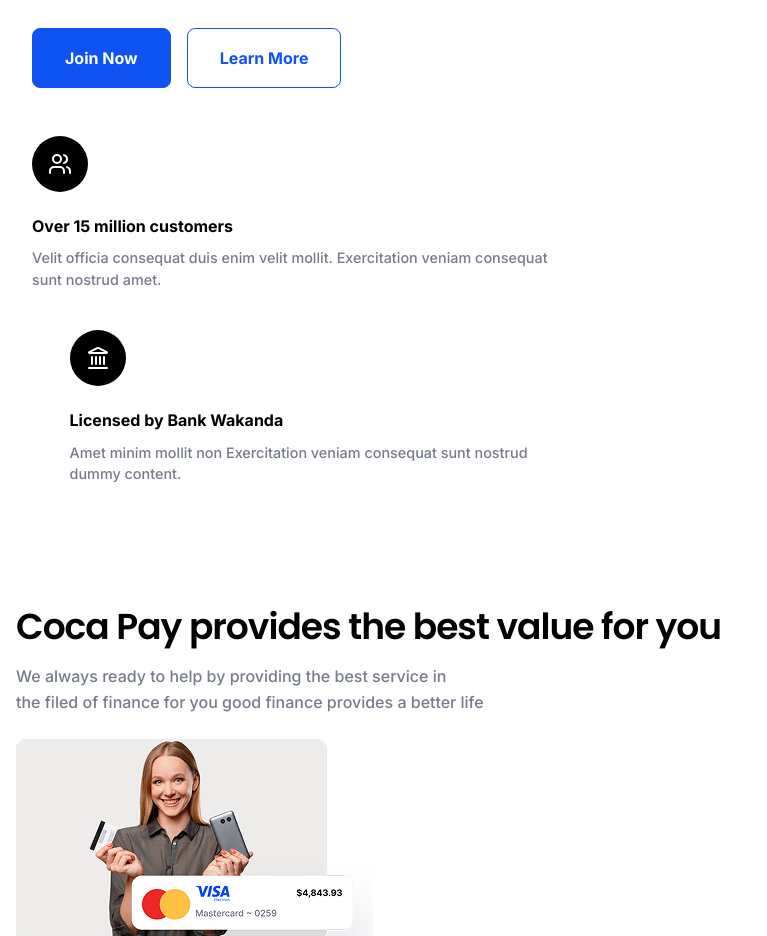
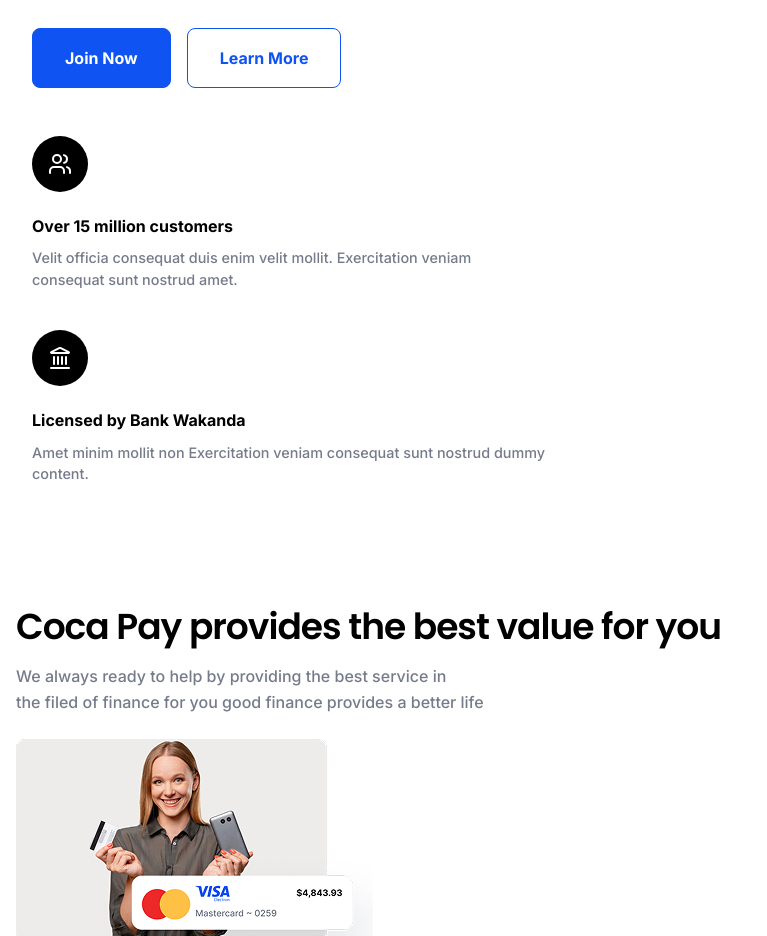
Before and after one commit to jonathan7gb/Coca-Pay, a plain HTML site: page index.html in a window 1280 px wide. Shown: the part 4080-5016 px from the top of the page, without its empty margins (0-767 px from the left). Drawn offline with Linux system fonts and the light colour scheme.

Commit message:
fix: fix width bugs in some cards

```diff
--- a/style.css
+++ b/style.css
@@ -276,6 +276,7 @@ p{
   border: 1px solid #EDEDED;
   border-radius: 16px;
   padding: 1.5rem 1.5rem;
+  width: 90%;
 }
 
 .container-statistcs .statistcs-cards .card h4{
@@ -393,8 +394,12 @@ p{
   margin-top: 3rem;
   display: flex;
   flex-direction: column;
-  justify-content: center;
-  align-items: center;
+  justify-content: start;
+  align-items: start;
+}
+
+.join-now-cards .card{
+  width: 99%;
 }
 
 .card-icon{
```
